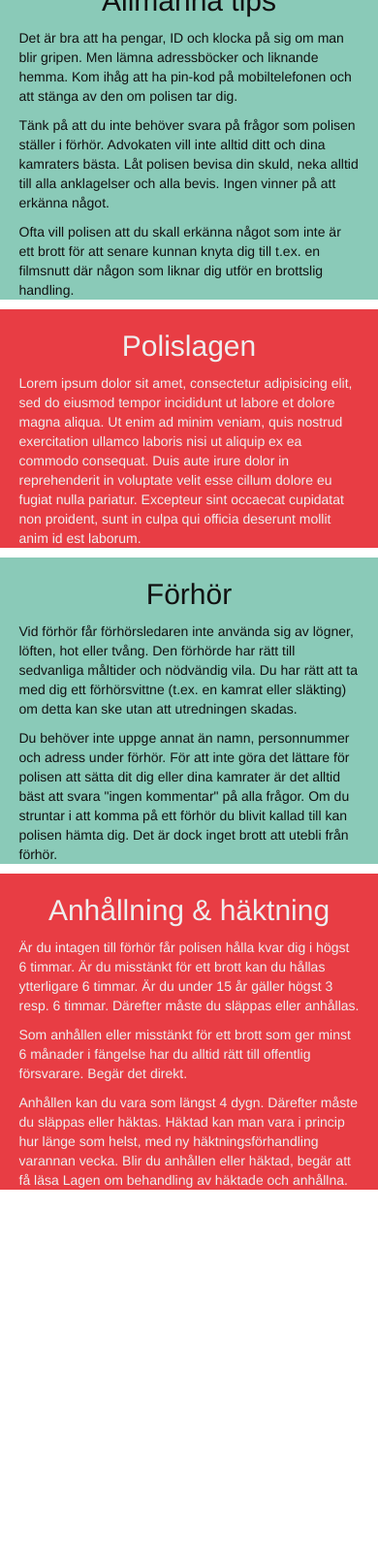
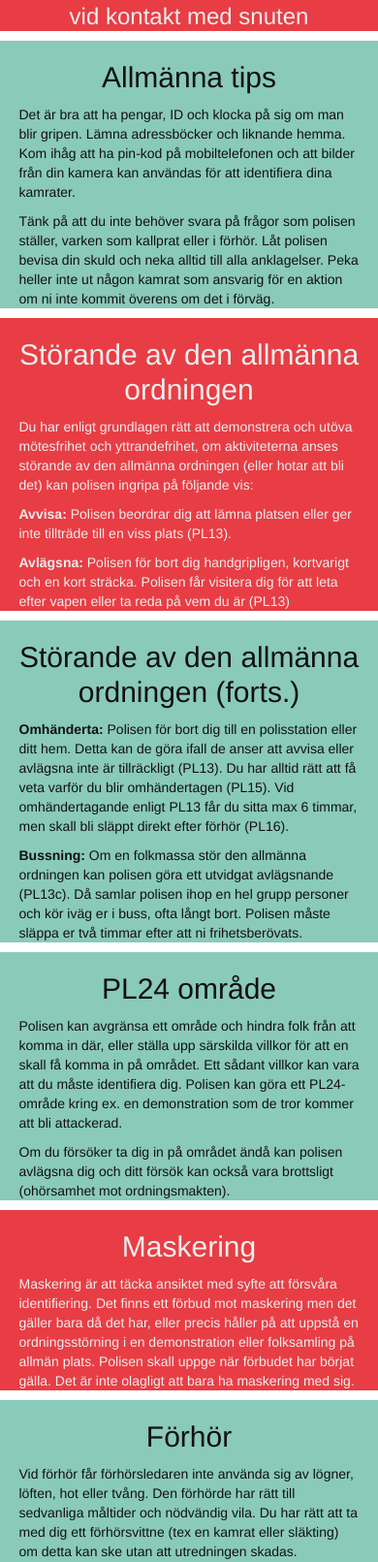
Before and after one commit to 4ZM/haffakort, a website: page www/index.html in a window 390 px wide. Shown: the part 389-2000 px from the top of the page at 97% size. Before the commit the page ends 1626 px from the top, so only its background shows below. Drawn offline with Linux system fonts and the light colour scheme; files that its build step writes are made by us from their sources.

Commit message:
More content text

```diff
--- a/www/css/style.css
+++ b/www/css/style.css
@@ -31,3 +31,11 @@
     margin-left: auto;
     margin-right: auto;
 }
+
+.baton {
+    height: 10%;
+    display: block;
+    margin-top: 20px;
+    margin-left: auto;
+    margin-right: auto;
+}
--- a/www/index.html
+++ b/www/index.html
@@ -18,7 +18,9 @@
           <div class="box pink">
             <img class="whistle" src="img/whistle.png" />
             <h1 class="pink text-center">HAFFAKORT</h1>
-            <h3 class="pink text-center">Dina rättigheter...</h3>
+            <br />
+            <h3 class="pink text-center">Dina rättigheter</h3>
+            <h3 class="pink text-center">vid kontakt med snuten</h3>
           </div>
         </ion-slide>
 
@@ -27,39 +29,97 @@
             <h2 class="green text-center">Allmänna tips</h2>
             <p>
               Det är bra att ha pengar, ID och klocka på sig om man
-              blir gripen. Men lämna adressböcker och liknande
+              blir gripen. Lämna adressböcker och liknande
               hemma. Kom ihåg att ha pin-kod på mobiltelefonen och att
-              stänga av den om polisen tar dig.
+              bilder från din kamera kan användas för att identifiera
+              dina kamrater.
             </p>
             <p>
               Tänk på att du inte behöver svara på frågor som polisen
-              ställer i förhör. Advokaten vill inte alltid ditt och
-              dina kamraters bästa. Låt polisen bevisa din skuld, neka
-              alltid till alla anklagelser och alla bevis. Ingen
-              vinner på att erkänna något.
-            </p>
-            <p>
-              Ofta vill polisen att du skall erkänna något som inte är
-              ett brott för att senare kunnan knyta dig till t.ex. en
-              filmsnutt där någon som liknar dig utför en brottslig
-              handling.
+              ställer, varken som kallprat eller i förhör. Låt polisen
+              bevisa din skuld och neka alltid till alla
+              anklagelser. Peka heller inte ut någon kamrat som
+              ansvarig för en aktion om ni inte kommit överens om det
+              i förväg.
             </p>
           </div>
         </ion-slide>
 
         <ion-slide>
           <div class="box pink">
-            <h2 class="pink text-center">Polislagen</h2>
+            <h2 class="pink text-center">Störande av den allmänna ordningen</h2>
             <p>
-              Lorem ipsum dolor sit amet, consectetur adipisicing
-              elit, sed do eiusmod tempor incididunt ut labore et
-              dolore magna aliqua. Ut enim ad minim veniam, quis
-              nostrud exercitation ullamco laboris nisi ut aliquip ex
-              ea commodo consequat. Duis aute irure dolor in
-              reprehenderit in voluptate velit esse cillum dolore eu
-              fugiat nulla pariatur. Excepteur sint occaecat cupidatat
-              non proident, sunt in culpa qui officia deserunt mollit
-              anim id est laborum.
+              Du har enligt grundlagen rätt att demonstrera och utöva
+              mötesfrihet och yttrandefrihet, om aktiviteterna
+              anses störande av den allmänna ordningen (eller hotar
+              att bli det) kan polisen ingripa på följande vis:
+            </p>
+            <p>
+              <b>Avvisa:</b> Polisen beordrar dig att lämna platsen
+              eller ger inte tillträde till en viss plats (PL13).
+            </p>
+            <p>
+              <b>Avlägsna:</b> Polisen för bort dig handgripligen,
+              kortvarigt och en kort sträcka. Polisen får visitera dig
+              för att leta efter vapen eller ta reda på vem du är
+              (PL13)
+            </p>
+          </div>
+        </ion-slide>
+
+
+        <ion-slide>
+          <div class="box green">
+            <h2 class="green text-center">Störande av den allmänna ordningen (forts.)</h2>            <p>
+              <b>Omhänderta:</b> Polisen för bort dig till en
+              polisstation eller ditt hem. Detta kan de göra ifall de
+              anser att avvisa eller avlägsna inte är tillräckligt
+              (PL13). Du har alltid rätt att få veta varför du blir
+              omhändertagen (PL15). Vid omhändertagande enligt PL13
+              får du sitta max 6 timmar, men skall bli släppt direkt
+              efter förhör (PL16).
+            </p>
+            <p>
+              <b>Bussning:</b> Om en folkmassa stör den allmänna
+              ordningen kan polisen göra ett <em>utvidgat
+                avlägsnande</em> (PL13c). Då samlar polisen ihop en hel
+              grupp personer och kör iväg er i buss, ofta långt
+              bort. Polisen måste släppa er två timmar efter att ni
+              frihetsberövats.
+            </p>
+          </div>
+        </ion-slide>
+
+        <ion-slide>
+          <div class="box green">
+            <h2 class="green text-center">PL24 område</h2>
+            <p>
+              Polisen kan avgränsa ett område och hindra folk från att
+              komma in där, eller ställa upp särskilda villkor för att
+              en skall få komma in på området. Ett sådant villkor kan
+              vara att du måste identifiera dig. Polisen kan göra ett
+              PL24-område kring ex. en demonstration som de tror
+              kommer att bli attackerad.
+            </p>
+            <p>
+              Om du försöker ta dig in på området ändå kan polisen
+              avlägsna dig och ditt försök kan också vara brottsligt
+              (ohörsamhet mot ordningsmakten).
+            </p>
+          </div>
+        </ion-slide>
+
+        <ion-slide>
+          <div class="box pink">
+            <h2 class="pink text-center">Maskering</h2>
+            <p>
+              Maskering är att täcka ansiktet med syfte att försvåra
+              identifiering. Det finns ett förbud mot maskering men
+              det gäller bara då det har, eller precis håller på att
+              uppstå en ordningsstörning i en demonstration eller
+              folksamling på allmän plats. Polisen skall uppge när
+              förbudet har börjat gälla. Det är inte olagligt att bara
+              ha maskering med sig.
             </p>
           </div>
         </ion-slide>
@@ -71,7 +131,7 @@
               Vid förhör får förhörsledaren inte använda sig av
               lögner, löften, hot eller tvång. Den förhörde har rätt
               till sedvanliga måltider och nödvändig vila. Du har rätt
-              att ta med dig ett förhörsvittne (t.ex. en kamrat eller
+              att ta med dig ett förhörsvittne (tex en kamrat eller
               släkting) om detta kan ske utan att utredningen skadas.
             </p>
             <p>
@@ -88,8 +148,7 @@
 
         <ion-slide>
           <div class="box pink">
-            <h2 class="pink text-center">Anhållning &amp; häktning</h2>
-
+            <h2 class="pink text-center">Anhållande &amp; häktning</h2>
             <p>Är du intagen till förhör får polisen hålla kvar dig i
               högst 6 timmar. Är du misstänkt för ett brott kan du
               hållas ytterligare 6 timmar. Är du under 15 år gäller
@@ -111,6 +170,21 @@
           </div>
         </ion-slide>
 
+        <ion-slide>
+          <div class="box green">
+            <h2 class="green text-center">Om haffa-appen</h2>
+            <p class="text-center">
+              Texten i haffa-appen är en bearbetning av tidigare
+              haffakort från Vänsterjuristerna.
+            </p>
+            <img class="baton" src="img/baton.png"/>
+            <br />
+            <p class="text-center">
+              &hearts; ACAB &hearts;
+            </p>
+          </div>
+        </ion-slide>
+
       </ion-slide-box>
     </ion-view>
   </body>
```
Also changed, not shown: www/img/baton.png (added).
